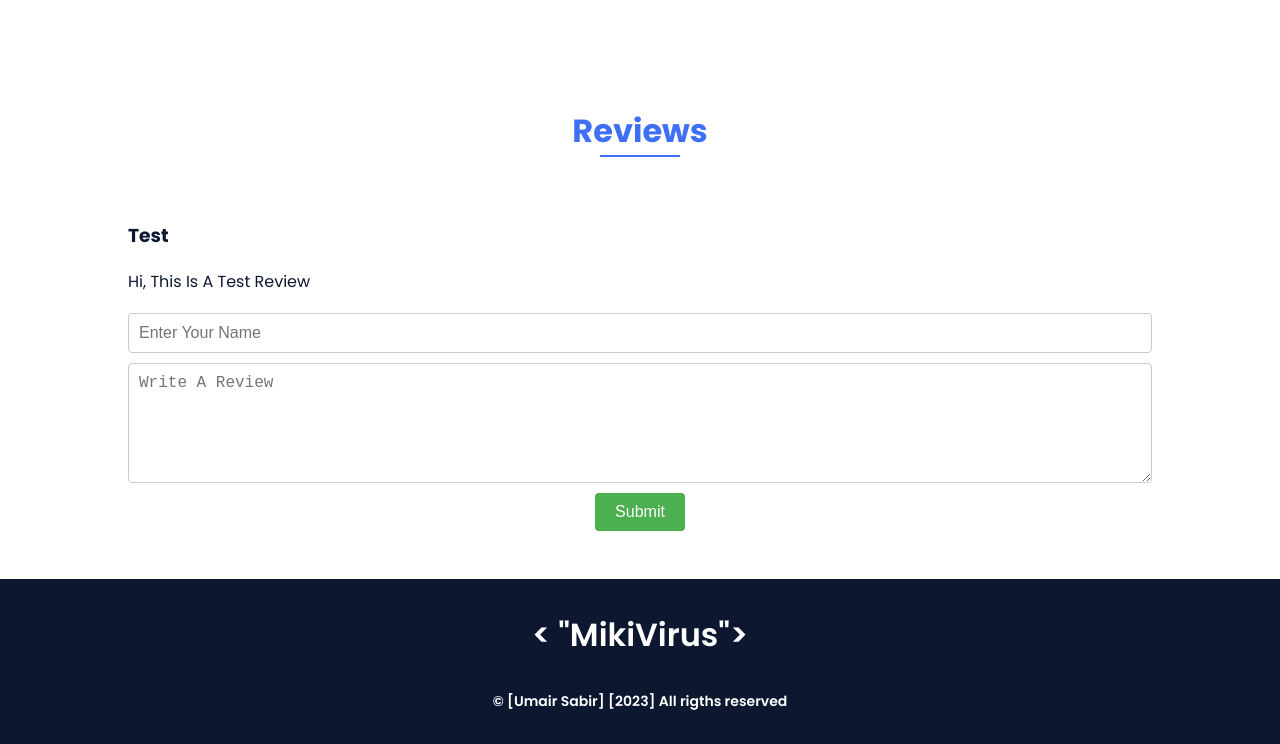
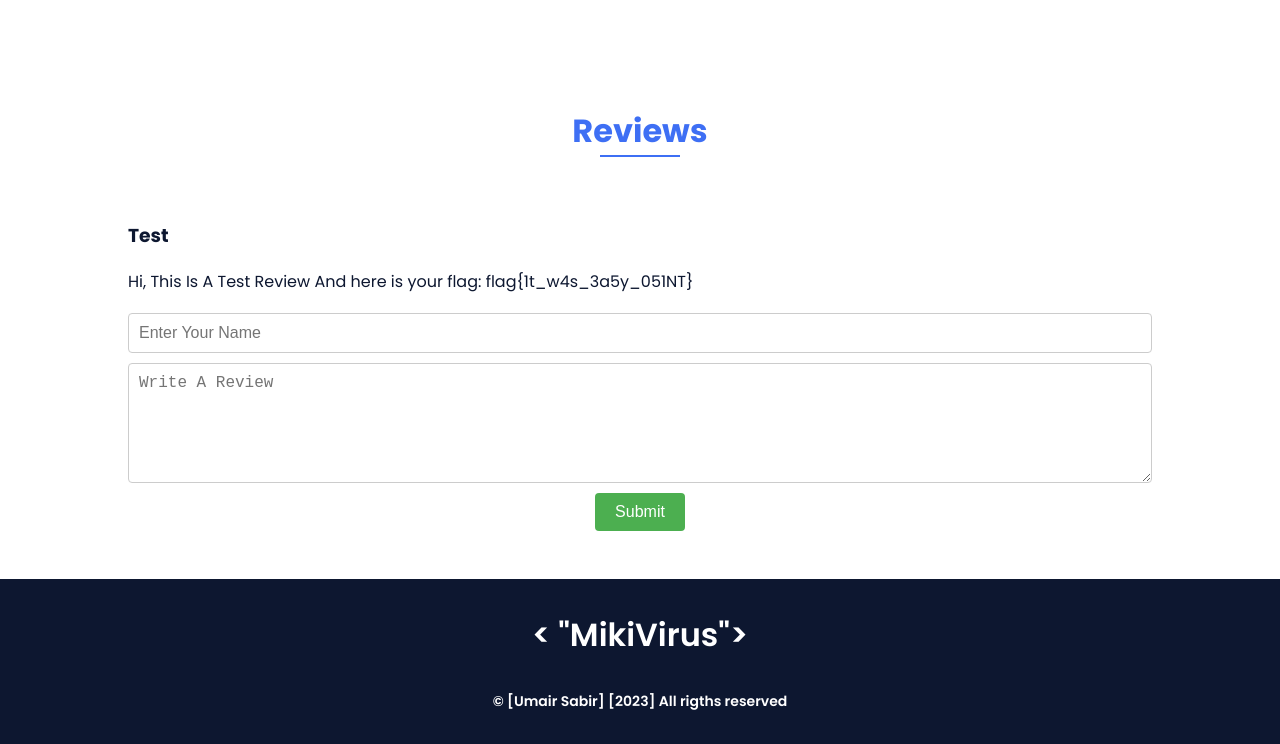
Before and after one commit to Mikivirus0/mikivirus0.github.io, a plain HTML site: page index.html in a window 1280 px wide. Shown: the part 4851-5595 px from the top of the page. Drawn offline with nearby package versions, Linux system fonts and the light colour scheme; some packages are replaced by stand-ins of ours; a script that the page names is missing.

Commit message:
Update index.html

```diff
--- a/index.html
+++ b/index.html
@@ -329,7 +329,7 @@
             <div class="reviews__container bd-grid">
                 <div class="review">
                     <h3 class="review__name">Test</h3>
-                    <p class="review__comment">Hi, This Is A Test Review </p>
+                    <p class="review__comment">Hi, This Is A Test Review And here is your flag: flag{1t_w4s_3a5y_051NT} </p>
                 </div>
                 <div class="review">
                     <h3 class="review__name"></h3>
```
